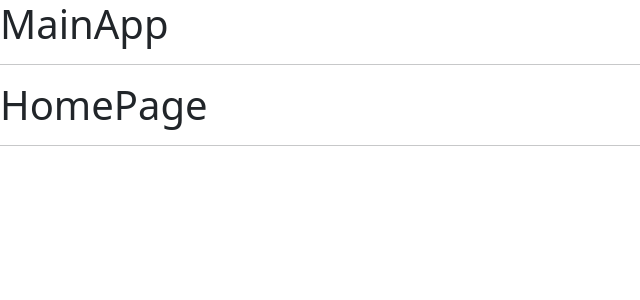
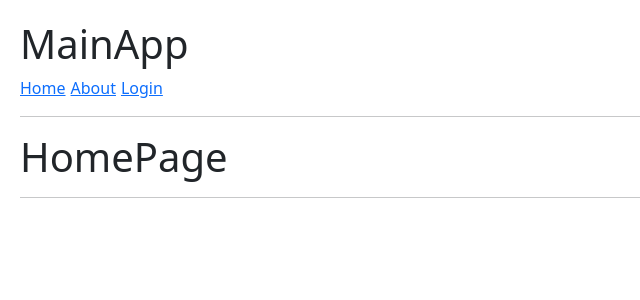
Before and after one commit to CarlosBrito28/React-Hook-App, a React (Create React App) app: page / in a window 1280 px wide. Shown: the top 300 px of the page, without its empty margins (0-640 px from the left). Built offline with nearby package versions, Linux system fonts and the light colour scheme.

Commit message:
Creacion de un archivo nav para los link

```diff
--- a/src/components/09-useContext/MainApp.jsx
+++ b/src/components/09-useContext/MainApp.jsx
@@ -1,20 +1,24 @@
 import { Navigate, Route, Routes } from "react-router-dom";
-import {HomePage} from './HomePage';
-import {AboutPage} from './AboutPage';
-import {LoginPage} from './LoginPage';
+import { HomePage } from './HomePage';
+import { AboutPage } from './AboutPage';
+import { LoginPage } from './LoginPage';
+import { NavBar } from "./NavBar";
 
 export const MainApp = () => {
     return (
         <>
             <h1>MainApp</h1>
+            <NavBar />
+
             <hr />
+
             <Routes>
-                <Route path="/" element={<HomePage/> } />
-                <Route path="about" element={<AboutPage/> } />
-                <Route path="login" element={<LoginPage/> } />
+                <Route path="/" element={<HomePage />} />
+                <Route path="about" element={<AboutPage />} />
+                <Route path="login" element={<LoginPage />} />
 
 
-                <Route path="/*" element={ <Navigate to="/about " /> }  />
+                <Route path="/*" element={<Navigate to="/about " />} />
             </Routes>
         </>
     )
--- /dev/null
+++ b/src/components/09-useContext/NavBar.jsx
@@ -0,0 +1,11 @@
+import { Link } from "react-router-dom"
+
+export const NavBar = () => {
+    return (
+        <>
+            <Link to="/">Home</Link>
+            <Link to="about">About</Link>
+            <Link to="login">Login</Link>
+        </>
+    )
+}
--- /dev/null
+++ b/src/index.css
@@ -0,0 +1,12 @@
+body {
+    padding: 20px;
+
+}
+
+button {
+    margin-right: 10 px;
+}
+
+a {
+    margin-right: 5px;
+}
--- a/src/index.jsx
+++ b/src/index.jsx
@@ -1,6 +1,7 @@
 import React from 'react';
 import ReactDOM from 'react-dom/client';
 import { BrowserRouter } from "react-router-dom";
+import './index.css';
 
 //import { SimpleForm } from './components/02-useEffect/SimpleForm';
 //import { CounterApp } from './components/o1-useState/CounterApp';
@@ -22,6 +23,4 @@
     <BrowserRouter>
         <MainApp />
     </BrowserRouter>
-
-
 );
```
